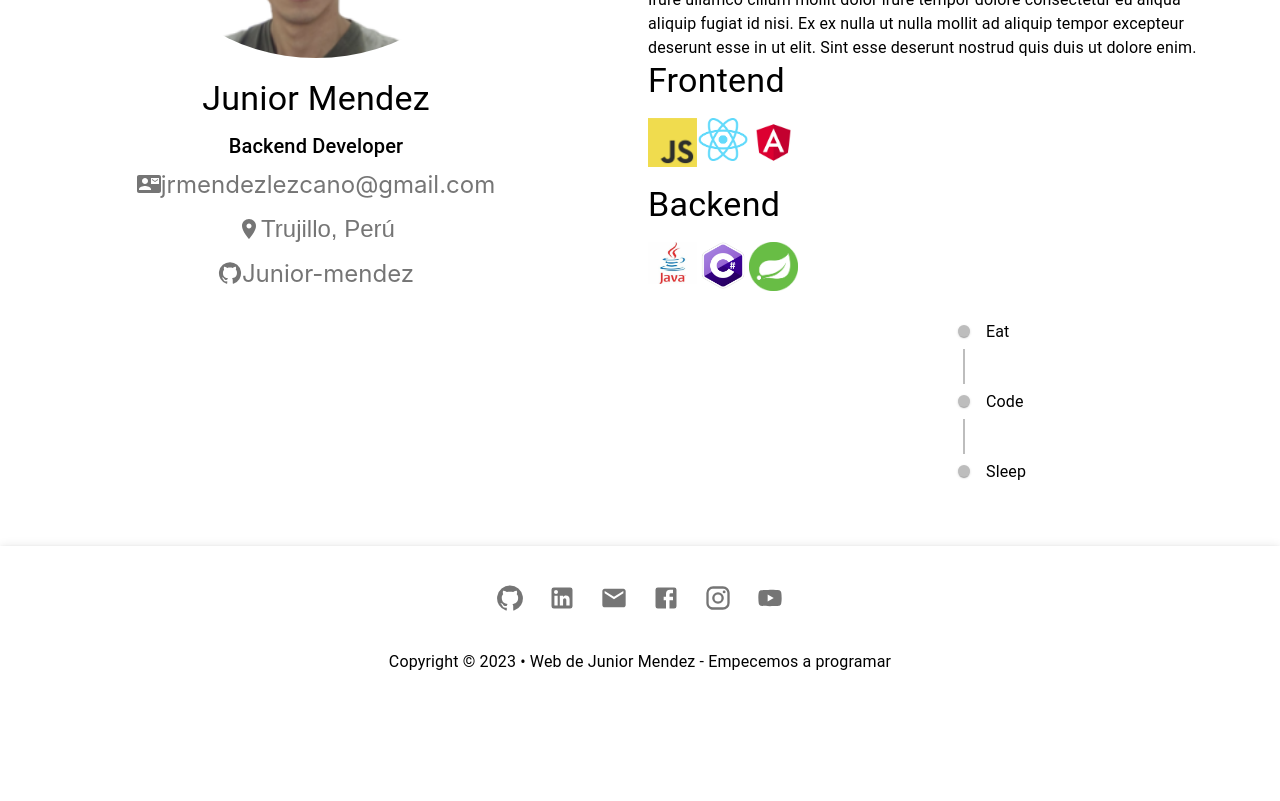
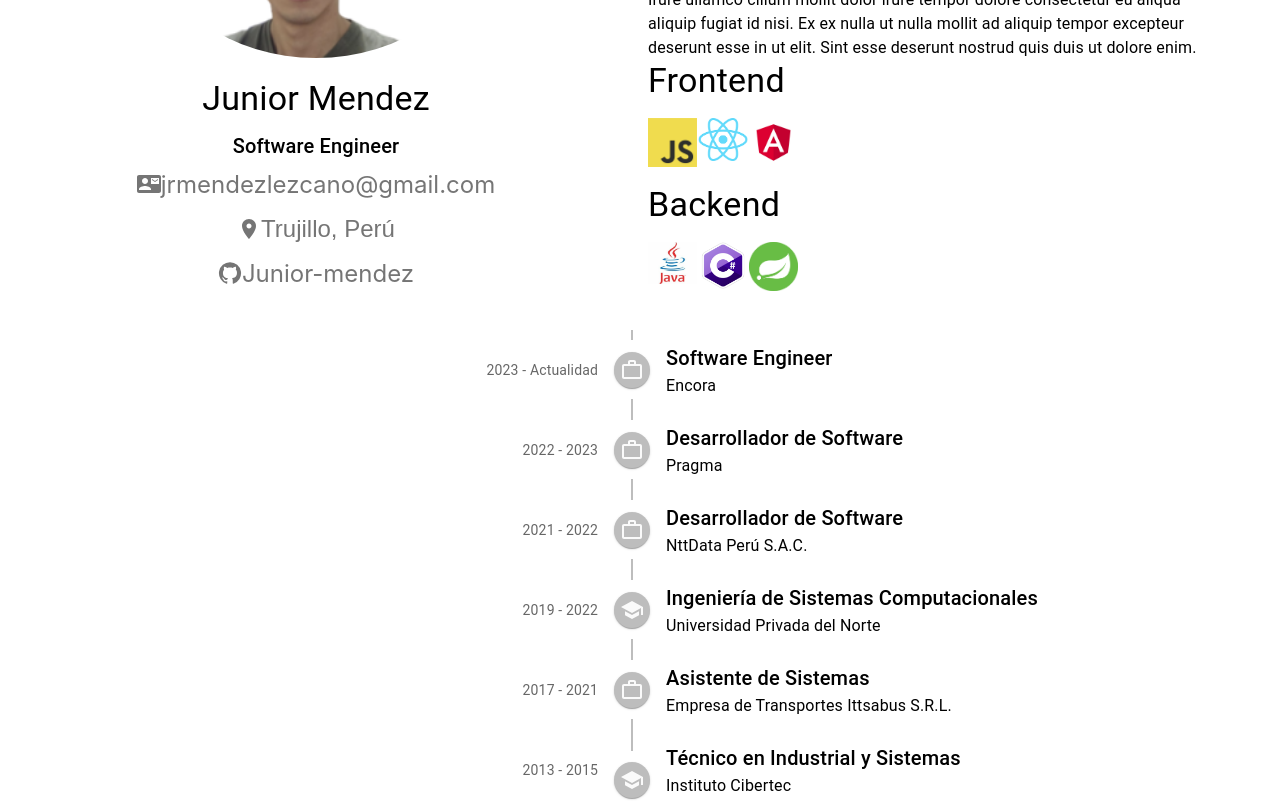
Before and after one commit to Junior-mendez/porfolio, a React (Create React App) app: page / in a window 1280 px wide. Shown: the part 340-1141 px from the top of the page. Before the commit the page ends 1014 px from the top, so only its background shows below. Built offline with nearby package versions, Linux system fonts and the light colour scheme.

Commit message:
Modificación de Home y se agrega timeline

```diff
--- a/src/Header/index.js
+++ b/src/Header/index.js
@@ -5,7 +5,7 @@ import Button from "@material-ui/core/Button"
 import Typography from "@mui/material/Typography"
 export default function Header() {
     return(
-        <AppBar position="sticky" color="default">
+        <AppBar position="sticky" color="inherit">
             <Toolbar  className="toolbar" style={
                 {
                     justifyContent:"center",
--- a/src/Home/index.js
+++ b/src/Home/index.js
@@ -15,13 +15,9 @@ import ContactMailIcon from '@mui/icons-material/ContactMail';
 import PlaceIcon from '@mui/icons-material/Place';
 import GithubIcon from '@mui/icons-material/GitHub'
 import { IconButton, ImageList, ImageListItem } from "@mui/material";
-import Timeline  from '@mui/lab/Timeline'
-import TimelineItem from '@mui/lab/TimelineItem'
-import TimelineDot from '@mui/lab/TimelineDot'
-import TimelineConnector from '@mui/lab/TimelineConnector'
-import TimelineContent from '@mui/lab/TimelineContent'
-import TimelineSeparator from '@mui/lab/TimelineSeparator'
-export default function Header() {
+import TimeLineHome from "./timeline";
+
+export default function Home() {
     return(
         <Grid container spacing={2} columns={16}>
             <Grid item  xs={8} style={{
@@ -39,7 +35,7 @@ export default function Header() {
                 }}>Junior Mendez</Typography>
                 <Typography variant="h6" style={{
                     marginTop:"10px"
-                }}>Backend Developer</Typography>
+                }}>Software Engineer</Typography>
                 <Grid container columns={3}>
                 <Grid item  xs={8} style={{
                 textAlign:"center"
@@ -136,29 +132,8 @@ export default function Header() {
                     />
                     </ImageListItem>
                 </ImageList>
-                <Timeline>
-                    <TimelineItem>
-                    <TimelineSeparator>
-                        <TimelineDot />
-                        <TimelineConnector />
-                        </TimelineSeparator>
-                        <TimelineContent>Eat</TimelineContent>
-                    </TimelineItem>
-                    <TimelineItem>
-                        <TimelineSeparator>
-                        <TimelineDot />
-                        <TimelineConnector />
-                        </TimelineSeparator>
-                        <TimelineContent>Code</TimelineContent>
-                    </TimelineItem>
-                    <TimelineItem>
-                        <TimelineSeparator>
-                        <TimelineDot />
-                        </TimelineSeparator>
-                        <TimelineContent>Sleep</TimelineContent>
-                    </TimelineItem>
-                </Timeline>
             </Grid>
+            <TimeLineHome></TimeLineHome>
         </Grid>
     );
 
--- /dev/null
+++ b/src/Home/timeline.js
@@ -0,0 +1,158 @@
+import * as React from 'react';
+import Timeline from '@mui/lab/Timeline';
+import TimelineItem from '@mui/lab/TimelineItem';
+import TimelineSeparator from '@mui/lab/TimelineSeparator';
+import TimelineConnector from '@mui/lab/TimelineConnector';
+import TimelineContent from '@mui/lab/TimelineContent';
+import TimelineOppositeContent from '@mui/lab/TimelineOppositeContent';
+import TimelineDot from '@mui/lab/TimelineDot';
+import FastfoodIcon from '@mui/icons-material/Fastfood';
+import LaptopMacIcon from '@mui/icons-material/LaptopMac';
+import HotelIcon from '@mui/icons-material/Hotel';
+import RepeatIcon from '@mui/icons-material/Repeat';
+import Typography from '@mui/material/Typography';
+import SchoolIcon from '@mui/icons-material/School';
+import WorkOutlineIcon from '@mui/icons-material/WorkOutline';
+
+export default function TimeLineHome() {
+    return (
+        <Timeline >
+            <TimelineItem>
+                <TimelineOppositeContent
+                    sx={{ m: 'auto 0' }}
+                    align="right"
+                    variant="body2"
+                    color="text.secondary"
+                >
+                    2023 - Actualidad
+                </TimelineOppositeContent>
+                <TimelineSeparator>
+                    <TimelineConnector />
+                    <TimelineDot>
+                        <WorkOutlineIcon />
+                    </TimelineDot>
+                    <TimelineConnector />
+                </TimelineSeparator>
+                <TimelineContent sx={{ py: '12px', px: 2 }}>
+                    <Typography variant="h6" component="span">
+                        Software Engineer
+                    </Typography>
+                    <Typography>Encora</Typography>
+                </TimelineContent>
+            </TimelineItem>
+            <TimelineItem>
+                <TimelineOppositeContent
+                    sx={{ m: 'auto 0' }}
+                    align="right"
+                    variant="body2"
+                    color="text.secondary"
+                >
+                    2022 - 2023
+                </TimelineOppositeContent>
+                <TimelineSeparator>
+                    <TimelineConnector />
+                    <TimelineDot>
+                        <WorkOutlineIcon />
+                    </TimelineDot>
+                    <TimelineConnector />
+                </TimelineSeparator>
+                <TimelineContent sx={{ py: '12px', px: 2 }}>
+                    <Typography variant="h6" component="span">
+                        Desarrollador de Software
+                    </Typography>
+                    <Typography>Pragma</Typography>
+                </TimelineContent>
+            </TimelineItem>
+            <TimelineItem>
+                <TimelineOppositeContent
+                    sx={{ m: 'auto 0' }}
+                    align="right"
+                    variant="body2"
+                    color="text.secondary"
+                >
+                    2021 - 2022
+                </TimelineOppositeContent>
+                <TimelineSeparator>
+                    <TimelineConnector />
+                    <TimelineDot>
+                        <WorkOutlineIcon />
+                    </TimelineDot>
+                    <TimelineConnector />
+                </TimelineSeparator>
+                <TimelineContent sx={{ py: '12px', px: 2 }}>
+                    <Typography variant="h6" component="span">
+                        Desarrollador de Software
+                    </Typography>
+                    <Typography>NttData Perú S.A.C.</Typography>
+                </TimelineContent>
+            </TimelineItem>
+            <TimelineItem>
+                <TimelineOppositeContent
+                    sx={{ m: 'auto 0' }}
+                    variant="body2"
+                    color="text.secondary"
+                >
+                    2019 - 2022
+                </TimelineOppositeContent>
+                <TimelineSeparator>
+                    <TimelineConnector />
+                    <TimelineDot color="grey">
+                        <SchoolIcon />
+                    </TimelineDot>
+                    <TimelineConnector />
+                </TimelineSeparator>
+                <TimelineContent sx={{ py: '12px', px: 2 }}>
+                    <Typography variant="h6" component="span">
+                        Ingeniería de Sistemas Computacionales
+                    </Typography>
+                    <Typography>Universidad Privada del Norte</Typography>
+                </TimelineContent>
+            </TimelineItem>
+            <TimelineItem>
+                <TimelineOppositeContent
+                    sx={{ m: 'auto 0' }}
+                    align="right"
+                    variant="body2"
+                    color="text.secondary"
+                >
+                    2017 - 2021
+                </TimelineOppositeContent>
+                <TimelineSeparator>
+                    <TimelineConnector />
+                    <TimelineDot color="grey" >
+                        <WorkOutlineIcon />
+                    </TimelineDot>
+                    <TimelineConnector  />
+                </TimelineSeparator>
+                <TimelineContent sx={{ py: '12px', px: 2 }}>
+                    <Typography variant="h6" component="span">
+                        Asistente de Sistemas
+                    </Typography>
+                    <Typography>Empresa de Transportes Ittsabus S.R.L.</Typography>
+                </TimelineContent>
+            </TimelineItem>
+            <TimelineItem>
+                <TimelineOppositeContent
+                    sx={{ m: 'auto 0' }}
+                    align="right"
+                    variant="body2"
+                    color="text.secondary"
+                >
+                    2013 - 2015
+                </TimelineOppositeContent>
+                <TimelineSeparator>
+                    <TimelineConnector  />
+                    <TimelineDot color="grey">
+                        <SchoolIcon />
+                    </TimelineDot>
+                </TimelineSeparator>
+                <TimelineContent sx={{ py: '12px', px: 2 }}>
+                    <Typography variant="h6" component="span">
+                    Técnico en Industrial y Sistemas
+                    </Typography>
+                    <Typography>Instituto Cibertec</Typography>
+                </TimelineContent>
+            </TimelineItem>
+        </Timeline>
+    );
+}
```
